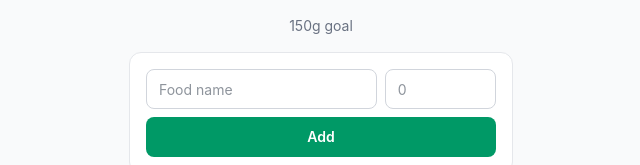
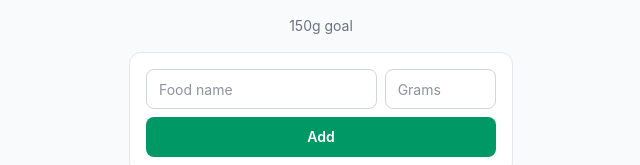
Before and after one commit to jrumbawa/protein-tracker, a React (Vite) app: page / in a window 1280 px wide. Shown: the part 178-343 px from the top of the page, without its empty margins (319-959 px from the left). Built offline with nearby package versions, Linux system fonts and the light colour scheme.

Commit message:
fix: rename handleSettings and update proteinAmount state

```diff
--- a/src/components/ProteinInput.jsx
+++ b/src/components/ProteinInput.jsx
@@ -2,13 +2,13 @@ import { useState } from 'react'
 
 export default function ProteinInput({ onAddEntry }) {
   const [proteinName, setProteinName] = useState('')
-  const [proteinAmount, setProteinAmount] = useState(null)
+  const [proteinAmount, setProteinAmount] = useState('')
 
   function handleSubmit(event) {
     event.preventDefault()
     onAddEntry(proteinName, proteinAmount)
     setProteinName('')
-    setProteinAmount(null)
+    setProteinAmount('')
   }
 
   return (
@@ -28,7 +28,7 @@ export default function ProteinInput({ onAddEntry }) {
         value={proteinAmount}
         type="number"
         onChange={(e) => setProteinAmount(e.target.value)}
-        placeholder="0"
+        placeholder="Grams"
       />
       <button
         className="col-span-3 h-10 bg-emerald-600 text-white rounded-lg text-sm font-semibold"
--- a/src/components/SettingsIcon.jsx
+++ b/src/components/SettingsIcon.jsx
@@ -1,7 +1,10 @@
 import { Settings } from 'lucide-react'
 
-export default function SettingsIcon({ handleShowSettings }) {
+export default function SettingsIcon({ setShowSettings }) {
   return (
-    <Settings className="text-gray-500  ml-auto" onClick={handleShowSettings} />
+    <Settings
+      className="text-gray-500  ml-auto"
+      onClick={() => setShowSettings(true)}
+    />
   )
 }
```
